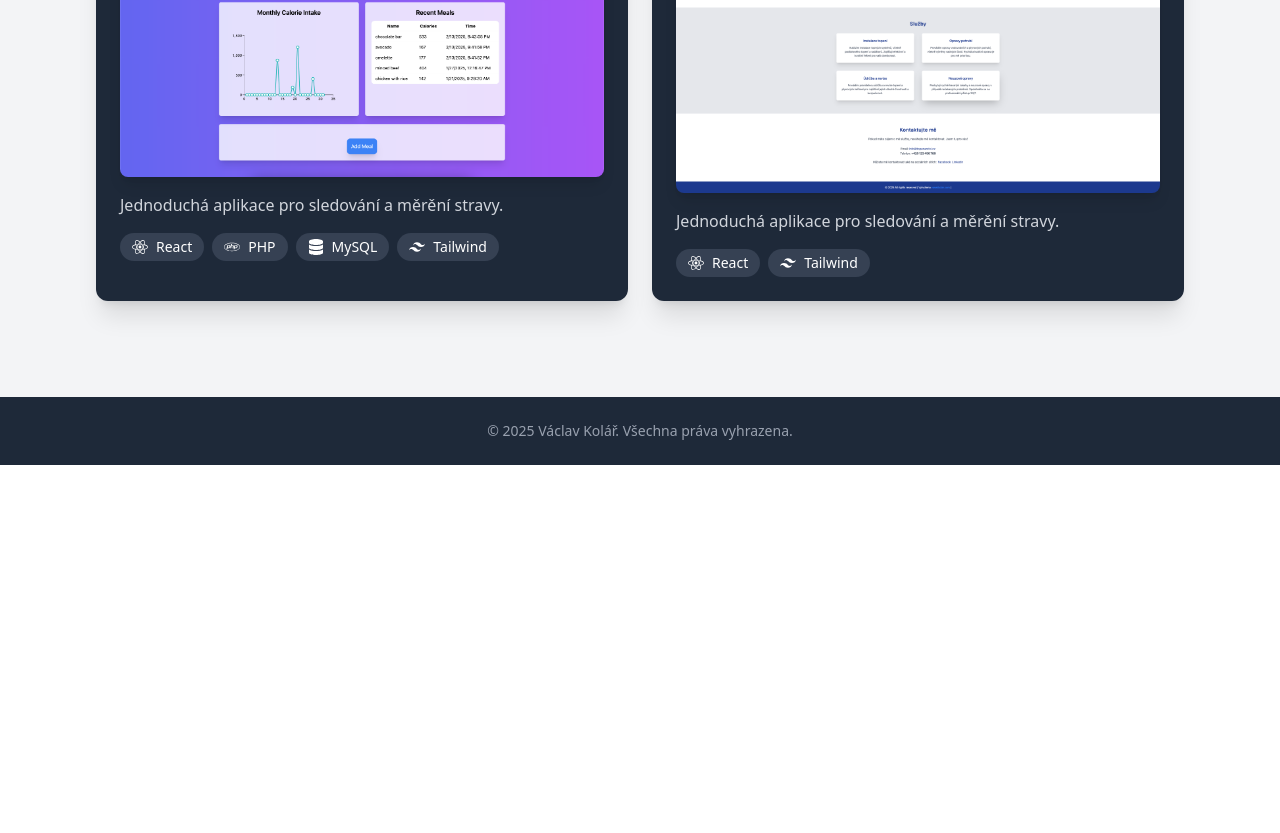
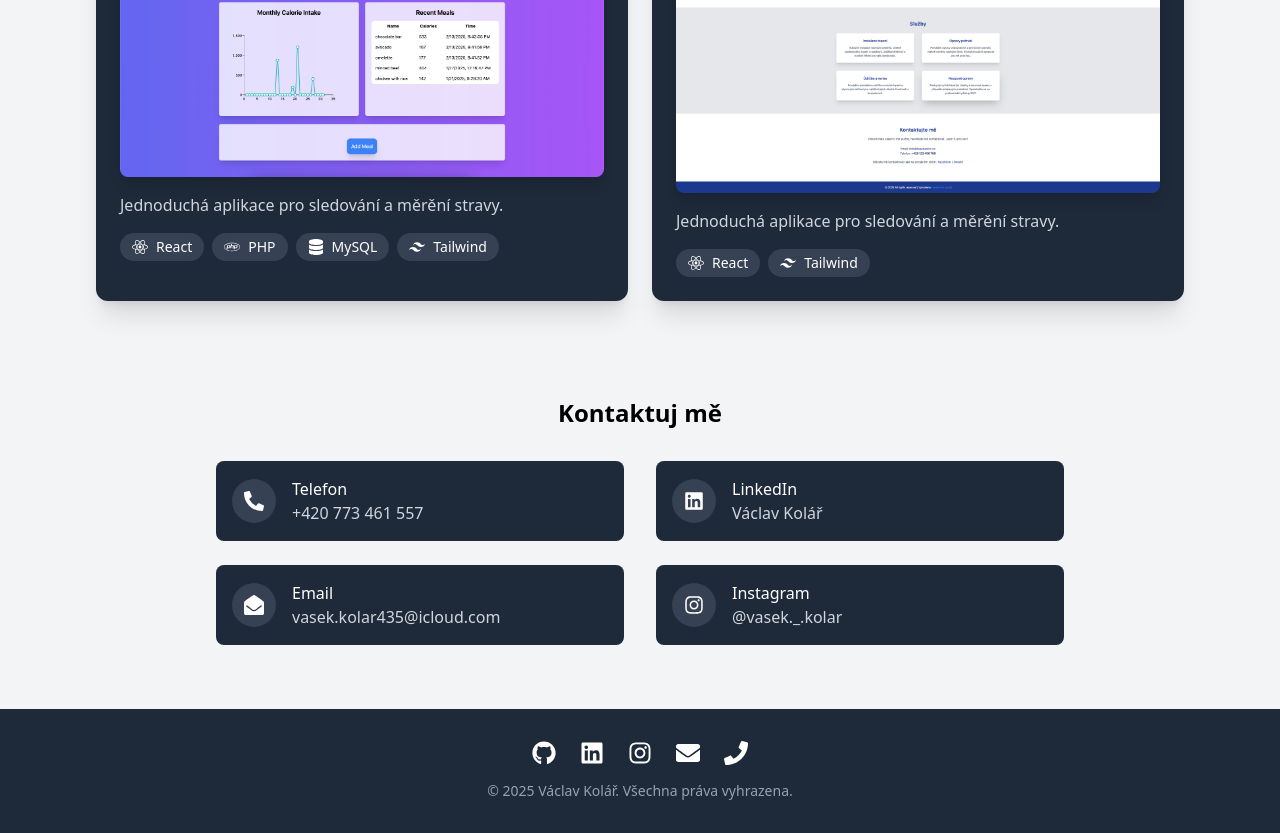
Before and after one commit to kolarvasek/portfolio, a React (Vite) app: page / in a window 1280 px wide. Shown: the part 1422-2255 px from the top of the page. Before the commit the page ends 1887 px from the top, so only its background shows below. Built offline with nearby package versions, Linux system fonts and the light colour scheme.

Commit message:
added contacts section and button in modal to view the websites

```diff
--- a/src/App.jsx
+++ b/src/App.jsx
@@ -15,6 +15,8 @@ import {
   FaCss3,
   FaPython,
   FaLinkedin,
+  FaPhoneAlt,
+  FaEnvelopeOpen,
 } from "react-icons/fa";
 import { FaFlutter } from "react-icons/fa6";
 import { SiDailymotion, SiTailwindcss } from "react-icons/si";
@@ -453,6 +455,103 @@ const App = () => {
           </div>
         </motion.div>
       </motion.div>
+
+      {/* Contact Section */}
+      <motion.h2
+        className="relative flex justify-center items-center text-xl sm:text-2xl font-bold mb-8 mt-16"
+        initial={{ y: 100, opacity: 0 }}
+        animate={{ y: 0, opacity: 1 }}
+        transition={{ type: "spring", damping: 30, delay: 0.2 }}
+      >
+        Kontaktuj mě
+      </motion.h2>
+
+      <motion.div
+        initial={{ y: 50, opacity: 0 }}
+        animate={{ y: 0, opacity: 1 }}
+        transition={{ type: "spring", stiffness: 50, damping: 8 }}
+        className="w-full max-w-4xl mx-auto px-4 sm:px-6 mb-16"
+      >
+        <div className="grid grid-cols-1 md:grid-cols-2 gap-8">
+          <div className="space-y-6">
+            <motion.div
+              whileHover={{ scale: 1.02 }}
+              className="flex items-center space-x-4 bg-gray-800 p-4 rounded-lg"
+            >
+              <div className="bg-gray-700 p-3 rounded-full">
+                <FaPhoneAlt className="text-white text-xl" />
+              </div>
+              <div>
+                <p className="text-white font-medium">Telefon</p>
+                <a href="tel:773461557" className="text-gray-300 hover:text-white">
+                  +420 773 461 557
+                </a>
+              </div>
+            </motion.div>
+
+            <motion.div
+              whileHover={{ scale: 1.02 }}
+              className="flex items-center space-x-4 bg-gray-800 p-4 rounded-lg"
+            >
+              <div className="bg-gray-700 p-3 rounded-full">
+                <FaEnvelopeOpen className="text-white text-xl" />
+              </div>
+              <div>
+                <p className="text-white font-medium">Email</p>
+                <a
+                  href="mailto:vasek.kolar435@icloud.com"
+                  className="text-gray-300 hover:text-white"
+                >
+                  vasek.kolar435@icloud.com
+                </a>
+              </div>
+            </motion.div>
+          </div>
+
+          <div className="space-y-6">
+            <motion.div
+              whileHover={{ scale: 1.02 }}
+              className="flex items-center space-x-4 bg-gray-800 p-4 rounded-lg"
+            >
+              <div className="bg-gray-700 p-3 rounded-full">
+                <FaLinkedin className="text-white text-xl" />
+              </div>
+              <div>
+                <p className="text-white font-medium">LinkedIn</p>
+                <a
+                  href="https://www.linkedin.com/in/václav-kolář-372319297/"
+                  target="_blank"
+                  rel="noopener noreferrer"
+                  className="text-gray-300 hover:text-white"
+                >
+                  Václav Kolář
+                </a>
+              </div>
+            </motion.div>
+
+            <motion.div
+              whileHover={{ scale: 1.02 }}
+              className="flex items-center space-x-4 bg-gray-800 p-4 rounded-lg"
+            >
+              <div className="bg-gray-700 p-3 rounded-full">
+                <FaInstagram className="text-white text-xl" />
+              </div>
+              <div>
+                <p className="text-white font-medium">Instagram</p>
+                <a
+                  href="https://www.instagram.com/vasek._.kolar/"
+                  target="_blank"
+                  rel="noopener noreferrer"
+                  className="text-gray-300 hover:text-white"
+                >
+                  @vasek._.kolar
+                </a>
+              </div>
+            </motion.div>
+          </div>
+        </div>
+      </motion.div>
+
       {/* Updated Modal */}
       <Modal
         open={openModal1}
@@ -644,6 +743,21 @@ const App = () => {
               transition={{ delay: 0.7 }}
             >
               <div className="flex gap-4">
+                <Button
+                  variant="outlined"
+                  disabled
+                  sx={{
+                    color: "rgba(255,255,255,0.5)",
+                    borderColor: "rgba(255,255,255,0.2)",
+                    cursor: "not-allowed",
+                    "&:hover": {
+                      borderColor: "rgba(255,255,255,0.2)",
+                      backgroundColor: "transparent",
+                    },
+                  }}
+                >
+                  Demo nedostupné
+                </Button>
                 <Button
                   variant="outlined"
                   component="a"
@@ -863,6 +977,23 @@ const App = () => {
                 <Button
                   variant="outlined"
                   component="a"
+                  href="https://instalater-git-main-kolarvaseks-projects.vercel.app"
+                  target="_blank"
+                  rel="noopener noreferrer"
+                  sx={{
+                    color: "white",
+                    borderColor: "white",
+                    "&:hover": {
+                      borderColor: "grey.500",
+                      backgroundColor: "rgba(255,255,255,0.1)",
+                    },
+                  }}
+                >
+                  Demo
+                </Button>
+                <Button
+                  variant="outlined"
+                  component="a"
                   href="https://github.com/kolarvasek/instalater"
                   target="_blank"
                   rel="noopener noreferrer"
@@ -918,18 +1049,61 @@ const App = () => {
       </Modal>
 
       <motion.footer
-        className="bg-gray-800 text-white py-6 mt-16 px-4"
+        className="bg-gray-800 text-white py-8 px-4"
         initial={{ opacity: 0 }}
         animate={{ opacity: 1 }}
         transition={{ delay: 0.2 }}
       >
-        <div className="text-center text-sm text-gray-400 max-w-6xl mx-auto">
-          <p>
+        <div className="max-w-6xl mx-auto flex flex-col items-center space-y-4">
+          <motion.div
+            className="flex space-x-6"
+            initial={{ y: 20, opacity: 0 }}
+            animate={{ y: 0, opacity: 1 }}
+            transition={{ delay: 0.3 }}
+          >
+            <a
+              href="https://github.com/kolarvasek"
+              target="_blank"
+              rel="noopener noreferrer"
+              className="hover:text-gray-400 transition-colors"
+            >
+              <FaGithub size={24} />
+            </a>
+            <a
+              href="https://www.linkedin.com/in/václav-kolář-372319297/"
+              target="_blank"
+              rel="noopener noreferrer"
+              className="hover:text-gray-400 transition-colors"
+            >
+              <FaLinkedin size={24} />
+            </a>
+            <a
+              href="https://www.instagram.com/vasek._.kolar/"
+              target="_blank"
+              rel="noopener noreferrer"
+              className="hover:text-gray-400 transition-colors"
+            >
+              <FaInstagram size={24} />
+            </a>
+            <a
+              href="mailto:vasek.kolar435@icloud.com"
+              className="hover:text-gray-400 transition-colors"
+            >
+              <FaEnvelope size={24} />
+            </a>
+            <a
+              href="tel:773461557"
+              className="hover:text-gray-400 transition-colors"
+            >
+              <FaPhone size={24} />
+            </a>
+          </motion.div>
+          <p className="text-center text-sm text-gray-400">
             © {new Date().getFullYear()} Václav Kolář. Všechna práva vyhrazena.
           </p>
         </div>
       </motion.footer>
-      <Analytics/>
+      <Analytics />
     </div>
   );
 };
```
